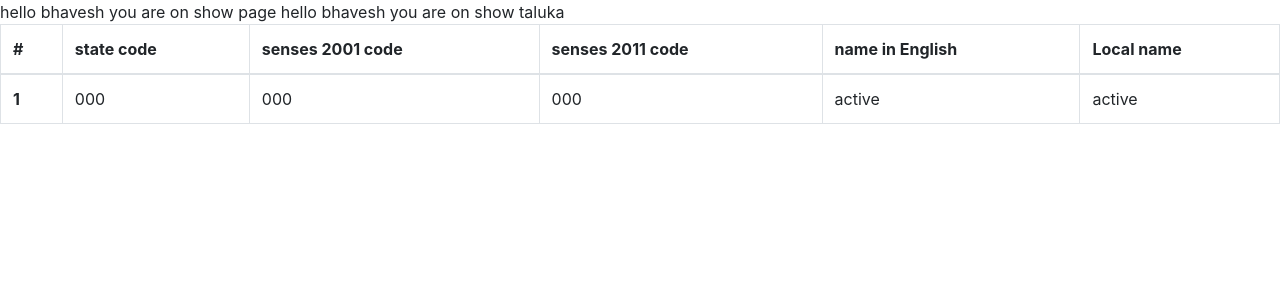
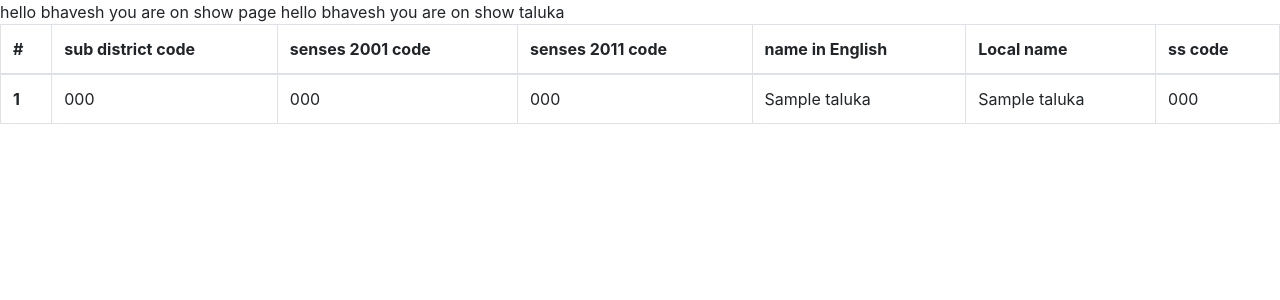
Before and after one commit to Bhaveshkorane/cropApp, a Django app: template templates/showTaluka.html in a window 1280 px wide. Shown: the top 300 px of the page. Run offline with Django 5.2, Linux system fonts and the light colour scheme; the template is opened without the code that fills it: most values are stand-ins (such as "Sample title", 1, 10 or a date in 2020); some libraries are stand-ins or nearby versions.

Commit message:
first commit

```diff
--- a/templates/showDistrict.html
+++ b/templates/showDistrict.html
@@ -27,6 +27,7 @@
             <td>{{i.census2001Code}}</td>
             <td>{{i.census2011Code}}</td>
             <td>{{i.sscode}}</td>
+            <td><a href="/viewTalukaDetail/{{i.districtCode}}/"><button class="btn btn-success">view</button></a></td>
           </tr>
           {% endfor %}
         </tbody>
--- a/templates/showTaluka.html
+++ b/templates/showTaluka.html
@@ -6,24 +6,25 @@
         <thead>
           <tr>
             <th scope="col">#</th>
-            <th scope="col">state code </th>
+            <th scope="col">sub district code</th>
             <th scope="col">senses 2001 code</th>
             <th scope="col">senses 2011 code</th>
             <th scope="col">name in English</th>
             <th scope="col">Local name</th>
+            <th scope="col">ss code</th>
           </tr>
         </thead>
         <tbody>
-
             {% for i in taluka %}
           <tr>
 
             <th scope="row">{{ forloop.counter }}</th>
-            <td>{{i.stateCode}}</td>
+            <td>{{i.subdistrictCode}}</td>
             <td>{{i.census2001Code}}</td>
             <td>{{i.census2011Code}}</td>
-            <td>{{i.stateNameEnglish}}</td>
-            <td>{{i.stateNameLocal}}</td>
+            <td>{{i.subdistrictNameEnglish}}</td>
+            <td>{{i.subdistrictNameLocal}}</td>
+            <td>{{i.sscode}}</td>
 
 
           </tr>
--- a/viewData/urls.py
+++ b/viewData/urls.py
@@ -5,5 +5,5 @@ from .views import *
 urlpatterns = [
     path('viewStateData/', viewState,name='state_url'),
     path('viewDistrictData/<id>/', viewDistrict,name='district_url'),
-    path('viewTalukaData/', viewTaluka,name='taluka_url')
+    path('viewTalukaData/<id>/', viewTaluka,name='taluka_url')
 ]
```
Also changed, not shown: viewData/views.py (+6 -3 lines).
